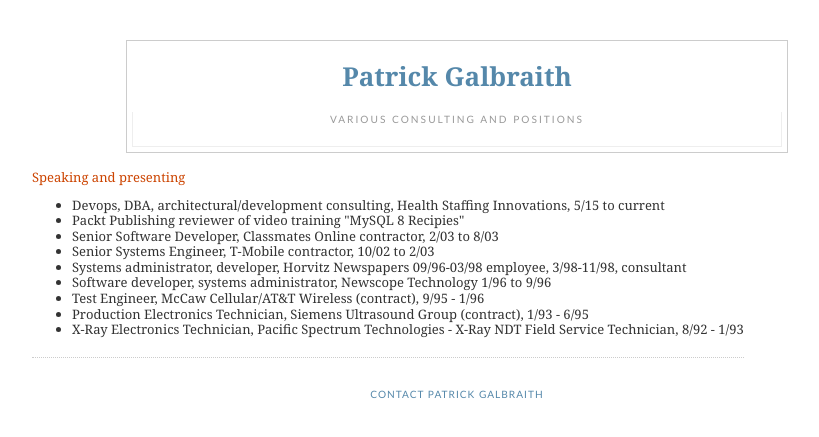
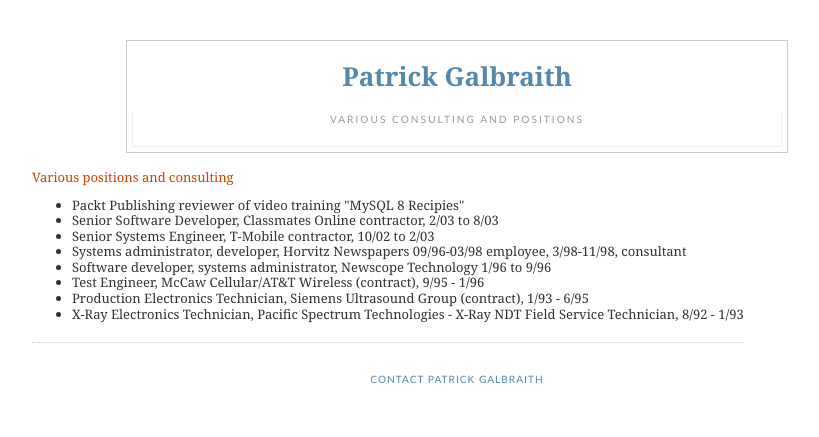
Before and after one commit to CaptTofu/patg.net, a Jekyll site: the page various.html, which Jekyll copies as it is, in a window 1280 px wide. Shown: the top 437 px of the page, without its empty margins (183-1002 px from the left). Built offline with Jekyll 4.4.1, drawn with Linux system fonts in a browser that asks for light colours.

Commit message:
More corrections to various

```diff
--- a/various.html
+++ b/various.html
@@ -191,11 +191,10 @@
             <div id="main"><div id="main2">
 
                         <!-- begin .job -->
-                        <div class="post"><a name="Speaking and presenting"></a>
-                            <h3 class="post-title">Speaking and presenting</h3>
+                        <div class="post"><a name="Various positions and consulting"></a>
+                            <h3 class="post-title">Various positions and consulting</h3>
                             <div class="post-body">
                                 <ul>
-                                    <li>Devops, DBA, architectural/development consulting, Health Staffing Innovations, 5/15 to current</li>
                                     <li>Packt Publishing reviewer of video training "MySQL 8 Recipies"</li>
                                     <li>Senior Software Developer, Classmates Online contractor, 2/03 to 8/03</li>
                                     <li>Senior Systems Engineer, T-Mobile contractor, 10/02 to 2/03</li>
```
